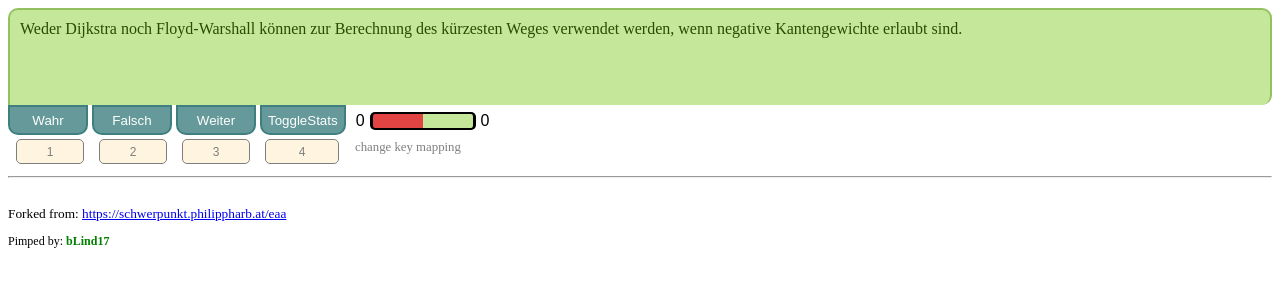
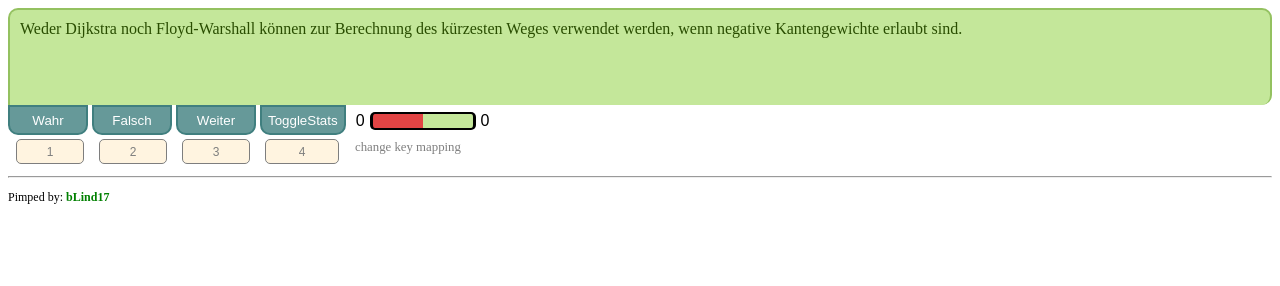
Before and after one commit to Kap0/EAA_Trainer, a plain HTML site: page index.html in a window 1280 px wide. Drawn offline with Linux system fonts and the light colour scheme.

Commit message:
Discreetely removed Forked from message.

```diff
--- a/index.html
+++ b/index.html
@@ -1,4 +1,5 @@
 <!DOCTYPE html>
+<!-- (Jan 2015) 'Forked' from https://schwerpunkt.philippharb.at/eaa. We should have used Github from the beginning... -->
 <html><head><meta http-equiv="Content-Type" content="text/html; charset=ISO-8859-1">
     <title>EAA Multiple Choice Trainer</title>
     <script src="jquery.js" type="text/javascript" charset="utf-8"></script>
@@ -20,8 +21,4 @@
     <hr>
     <div id="stats">Stats: Answer a question!</div>
 
-<span style="font-size:10pt">
-<br>Forked from: <a href="https://schwerpunkt.philippharb.at/eaa" target="_blank">https://schwerpunkt.philippharb.at/eaa</a>
-</span>
-
 </body></html>
```
